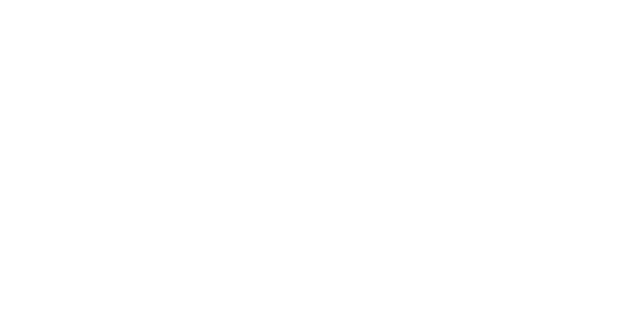
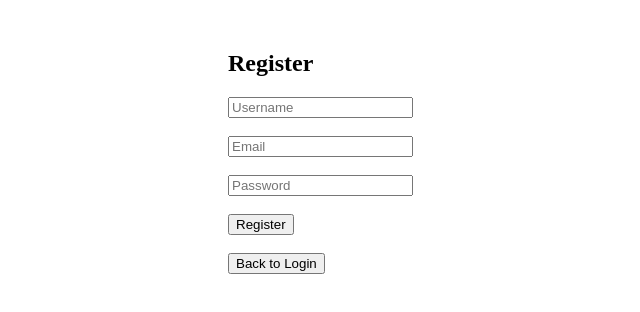
Before and after one commit to ShotikoLabadze/todoApp, a React (Create React App) app in the folder frontend/: page /register in a window 1280 px wide. Before the commit this address had no page. Shown: the top 312 px of the page, without its empty margins (262-902 px from the left). Built offline with nearby package versions, Linux system fonts and the light colour scheme.

Commit message:
created registration page

```diff
--- a/frontend/src/App.tsx
+++ b/frontend/src/App.tsx
@@ -4,6 +4,7 @@
 import { Route, BrowserRouter, Routes } from "react-router-dom";
 import LoginPage from "./pages/LoginPage";
 import PersonalNotes from "./pages/PersonalNotes";
+import RegisterPage from "./pages/RegisterPage";
 
 function App() {
   return (
@@ -11,6 +12,7 @@
       <Routes>
         <Route path="/" element={<LoginPage />} />
         <Route path="/userPage" element={<PersonalNotes />} />
+        <Route path="/register" element={<RegisterPage />} />
       </Routes>
     </BrowserRouter>
   );
--- a/frontend/src/pages/LoginPage.tsx
+++ b/frontend/src/pages/LoginPage.tsx
@@ -51,6 +51,7 @@
         <button type="submit" style={{ padding: 10, width: "100%" }}>
           Login
         </button>
+        <button onClick={() => navigate("/register")}>Register</button>
       </form>
     </div>
   );
--- /dev/null
+++ b/frontend/src/pages/RegisterPage.tsx
@@ -0,0 +1,61 @@
+import { useState } from "react";
+import { useNavigate } from "react-router-dom";
+import API from "../api/api";
+
+const RegisterPage = () => {
+  const navigate = useNavigate();
+  const [username, setUsername] = useState("");
+  const [email, setEmail] = useState("");
+  const [password, setPassword] = useState("");
+
+  const registerUser = async () => {
+    try {
+      await API.post("auth/register", { username, email, password });
+      navigate("/");
+    } catch (err) {
+      alert("Registration failed");
+    }
+  };
+
+  return (
+    <div style={{ width: "300px", margin: "50px auto" }}>
+      <h2>Register</h2>
+
+      <input
+        type="text"
+        placeholder="Username"
+        value={username}
+        onChange={(e) => setUsername(e.target.value)}
+      />
+      <br />
+      <br />
+
+      <input
+        type="email"
+        placeholder="Email"
+        value={email}
+        onChange={(e) => setEmail(e.target.value)}
+      />
+      <br />
+      <br />
+
+      <input
+        type="password"
+        placeholder="Password"
+        value={password}
+        onChange={(e) => setPassword(e.target.value)}
+      />
+      <br />
+      <br />
+
+      <button onClick={registerUser}>Register</button>
+
+      <br />
+      <br />
+
+      <button onClick={() => navigate("/")}>Back to Login</button>
+    </div>
+  );
+};
+
+export default RegisterPage;
```
